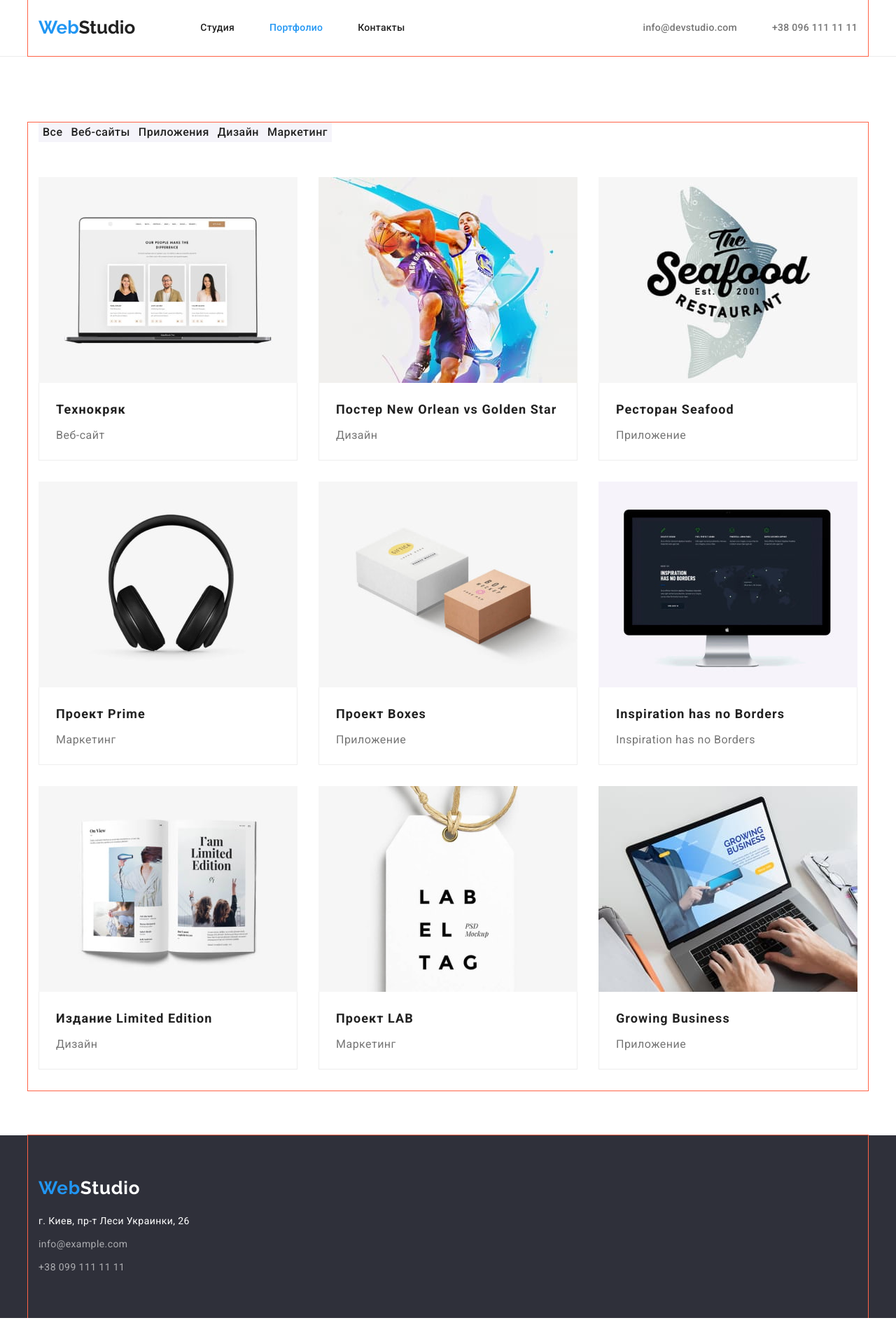
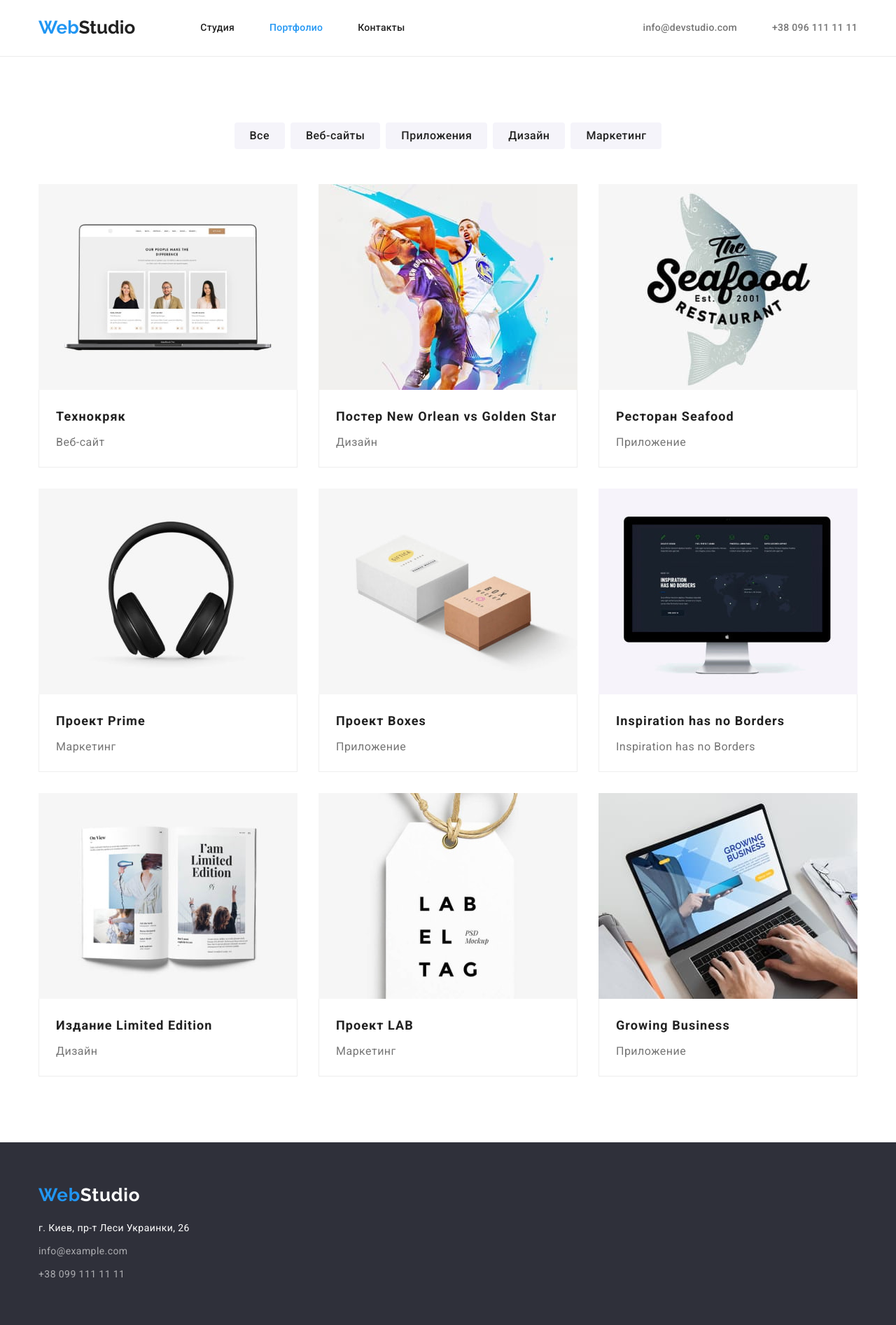
Before and after one commit to aleksnedo/goit-markup-hw-03, a plain HTML site: page portfolio.html in a window 1280 px wide. Shown: the whole page at 70% size. Drawn offline with nearby package versions, Linux system fonts and the light colour scheme.

Commit message:
third update

```diff
--- a/css/styles.css
+++ b/css/styles.css
@@ -2,13 +2,16 @@
   --color-accent: #2196f3;
   --primery-text-color: #757575;
   --secondary-text-color: #212121;
+  --third-text-color: #ffffff;
   --main-title-color: #212121;
+  --hero-title-white: #ffffff;
   --bcg-color-hero: #2f303a;
   --bcg-color-hero-hover: #188ce8;
-  --hero-title-white: #ffffff;
-  --third-text-color: #ffffff;
   --footer-contacts-color: rgba(255, 255, 255, 0.6);
   --bcg-color-items: #f5f4fa;
+  --bcg-color-primery: #ffffff;
+  --bcg-color-team-card: #ffffff;
+  --bcg-color-work-card: #ffffff;
 }
 
 p,
@@ -45,7 +48,6 @@ body {
   margin: 0 auto;
   padding-left: 15px;
   padding-right: 15px;
-  outline: 1px solid tomato;
 }
 
 .list {
@@ -72,7 +74,7 @@ body {
 /* -----HEADER----- */
 
 .header {
-  background-color: #ffffff;
+  background-color: var(--bcg-color-primery);
   border-bottom: 1px solid #ececec;
 }
 
@@ -207,7 +209,6 @@ body {
 
 .features-item {
   width: 270px;
-  height: 101px;
   margin-right: 30px;
 }
 
@@ -269,7 +270,7 @@ body {
   border-radius: 0px 0px 4px 4px;
   box-shadow: 0px 1px 3px rgba(0, 0, 0, 0.12), 0px 1px 1px rgba(0, 0, 0, 0.14),
     0px 2px 1px rgba(0, 0, 0, 0.2);
-  background-color: #ffffff;
+  background-color: var(--bcg-color-team-card);
 }
 
 .team-item:not(:last-child) {
@@ -311,12 +312,9 @@ body {
 /* -----FOOTER----- */
 
 .footer {
-  background-color: var(--bcg-color-hero);
-}
-
-.footer-content {
   padding-top: 60px;
   padding-bottom: 60px;
+  background-color: var(--bcg-color-hero);
 }
 
 .logo-footer {
@@ -331,9 +329,11 @@ body {
   color: var(--third-text-color);
 }
 
+.footer-item:not(:last-child) {
+  margin-bottom: 9px;
+}
+
 .footer-map-address {
-  display: block;
-  margin-bottom: 9px;
   font-style: normal;
   font-size: 14px;
   line-height: 1.71;
@@ -341,13 +341,8 @@ body {
   color: var(--third-text-color);
 }
 
-.footer-mail {
-  margin-bottom: 9px;
-}
-
 .footer-mail,
 .footer-tel {
-  display: block;
   font-style: normal;
   font-size: 14px;
   line-height: 1.71;
@@ -368,23 +363,23 @@ body {
 
 /* -----WORK----- */
 
+/* ---КНОПКИ--- */
 .work {
   padding-top: 94px;
   padding-bottom: 94px;
 }
 
-.work-filters-list {
+.work-filters {
   display: flex;
-
+  justify-content: center;
   margin-bottom: 50px;
 }
 
-.work-filters-item {
-  display: flex;
+.work-filters-item:not(:last-child) {
+  margin-right: 8px;
 }
 
 .work-filters-btn {
-  display: flex;
   font-family: inherit;
   font-style: normal;
   font-weight: 500;
@@ -392,6 +387,8 @@ body {
   line-height: 1.62;
   text-align: center;
   letter-spacing: 0.03em;
+  padding: 6px 22px;
+  border-radius: 4px;
   color: var(--secondary-text-color);
   background-color: var(--bcg-color-items);
   border: none;
@@ -402,7 +399,11 @@ body {
 .work-filters-btn:focus {
   color: var(--third-text-color);
   background-color: var(--color-accent);
+  box-shadow: 0px 3px 1px rgba(0, 0, 0, 0.1), 0px 1px 2px rgba(0, 0, 0, 0.08),
+    0px 2px 2px rgba(0, 0, 0, 0.12);
 }
+
+/* ---СЕТКА--- */
 
 .work-list {
   display: flex;
@@ -419,7 +420,7 @@ body {
 
 .work-content {
   padding: 20px 24px;
-  background: #ffffff;
+  background-color: var(--bcg-color-work-card);
   border: 1px solid #eeeeee;
   border-top: 0;
 }
--- a/portfolio.html
+++ b/portfolio.html
@@ -64,7 +64,7 @@
         <div class="container">
           <h1 class="work-title visually-hidden">Наши работы</h1>
           <!-- ФИЛЬТР-КНОПКИ -->
-          <ul class="work-filters-list">
+          <ul class="work-filters">
             <li class="work-filters-item list">
               <button class="work-filters-btn active" type="button">Все</button>
             </li>
@@ -224,7 +224,7 @@
     </main>
     <!-- Footer -->
     <footer class="footer">
-      <div class="container footer-content">
+      <div class="container">
         <a class="logo-footer link" href="./index.html"
           ><span class="logo-accent">Web</span>Studio</a
         >
```
Also changed, not shown: index.html (+1 -1 lines).
